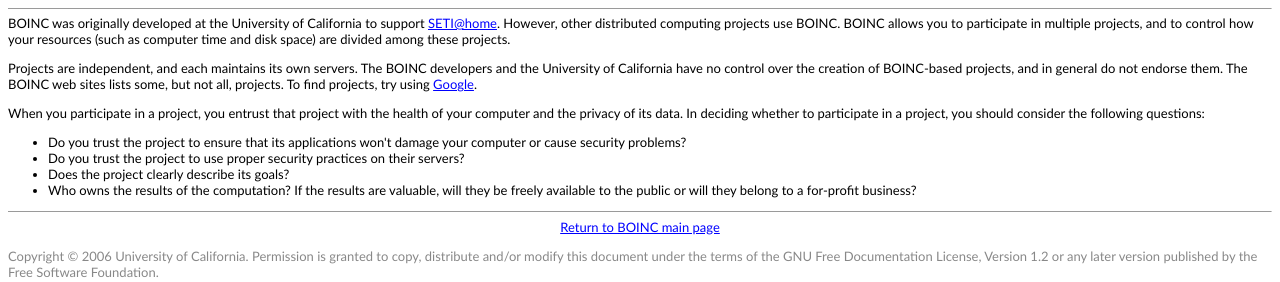
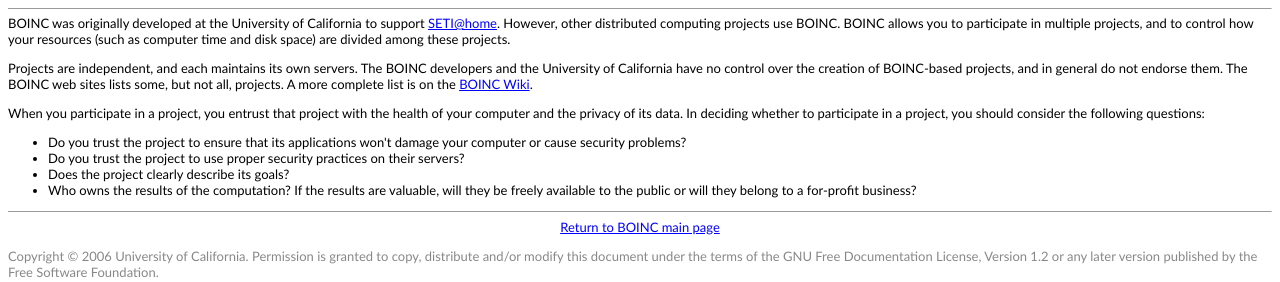
Before and after one commit to BOINC/boinc-site, a PHP site: page /hamid_cgi/projects.php in a window 1280 px wide. Shown: the part 176-458 px from the top of the page. Run offline with PHP 8.4, Linux system fonts and the light colour scheme.

Commit message:
work fetch
svn path=/trunk/boinc/; revision=9234

```diff
--- a/index.php
+++ b/index.php
@@ -114,7 +114,7 @@ resources.
     <li> <a href=logo.php>Logos and graphics</a>
     </ul>
     <br>
-    <form method=get action=http://www.google.com/search>
+    <form method=get action=http://google.com/search>
     <input type=hidden name=domains value=http://boinc.berkeley.edu>
     <input type=hidden name=sitesearch value=http://boinc.berkeley.edu>
     <nobr>
--- a/projects.php
+++ b/projects.php
@@ -15,7 +15,8 @@ The BOINC developers and the University of California
 have no control over the creation of BOINC-based projects,
 and in general do not endorse them.
 The BOINC web sites lists some, but not all, projects.
-To find projects, try using <a href=google.com>Google</a>.
+A more complete list is on the
+<a href=http://boinc-doc.net/boinc-wiki/index.php?title=Catalog_of_BOINC_Powered_Projects>BOINC Wiki</a>.
 
 <p>
 When you participate in a project,
```
